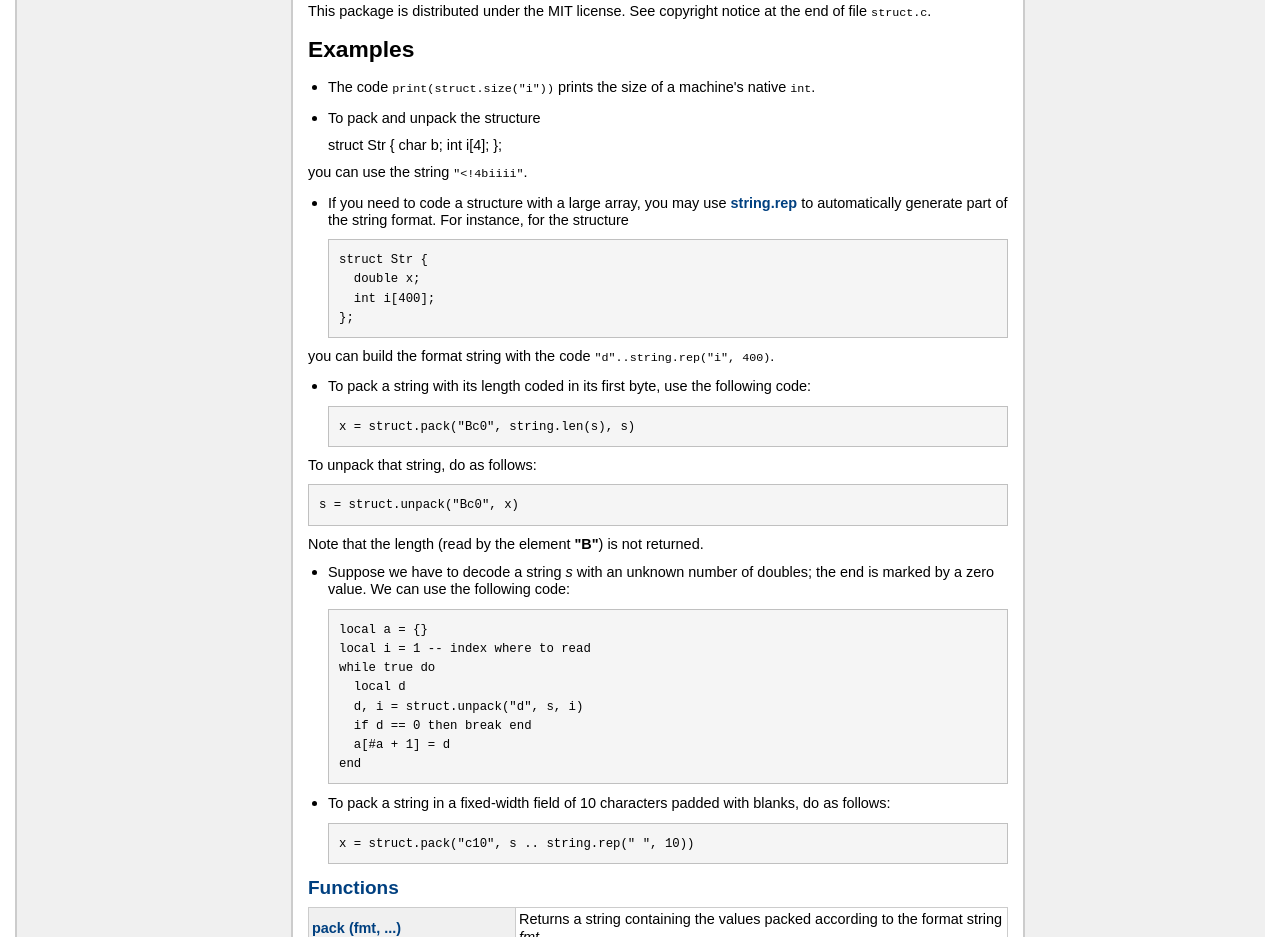
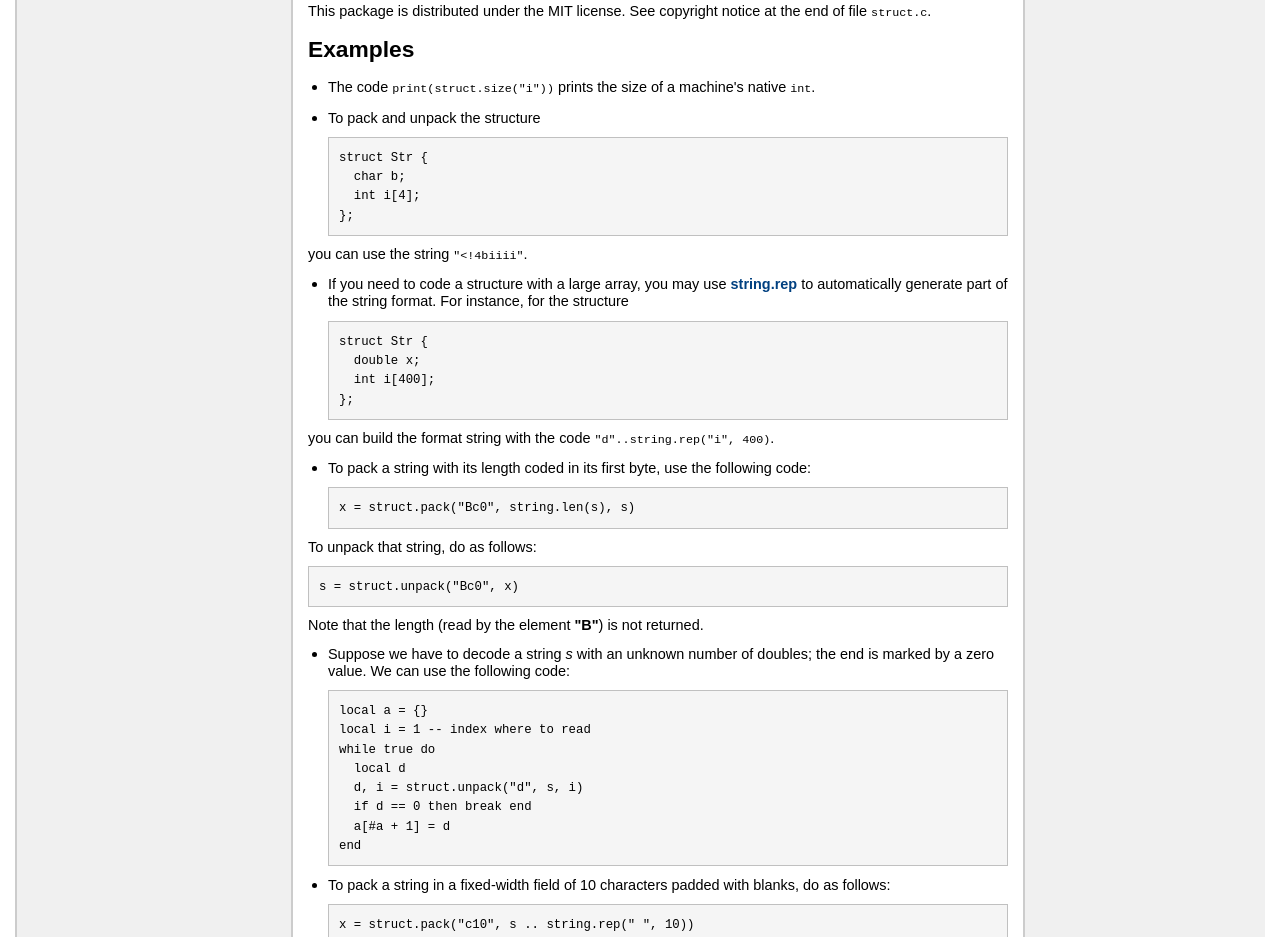
Before and after one commit to ggcrunchy/corona-plugin-docs, a plain HTML site: page DOCS/serialize/modules/struct.html in a window 1280 px wide. Shown: the part 779-1716 px from the top of the page. Drawn offline with Linux system fonts and the light colour scheme.

Commit message:
Whoops, forgot a structure in struct's docs

```diff
--- a/DOCS/serialize/modules/struct.html
+++ b/DOCS/serialize/modules/struct.html
@@ -104,10 +104,11 @@
     <li><p>The code <code>print(struct.size("i"))</code> prints the size of a machine's native <code>int</code>.</p></li>
     <li><p>To pack and unpack the structure</p>
 
-    <p>struct Str {
-     char b;
-     int i[4];
-    };</p></li>
+<pre><code>struct Str {
+  char b;
+  int i[4];
+};
+</code></pre></li>
 </ul>
 
 <p> you can use the string <code>"&lt;!4biiii"</code>.</p>
```
